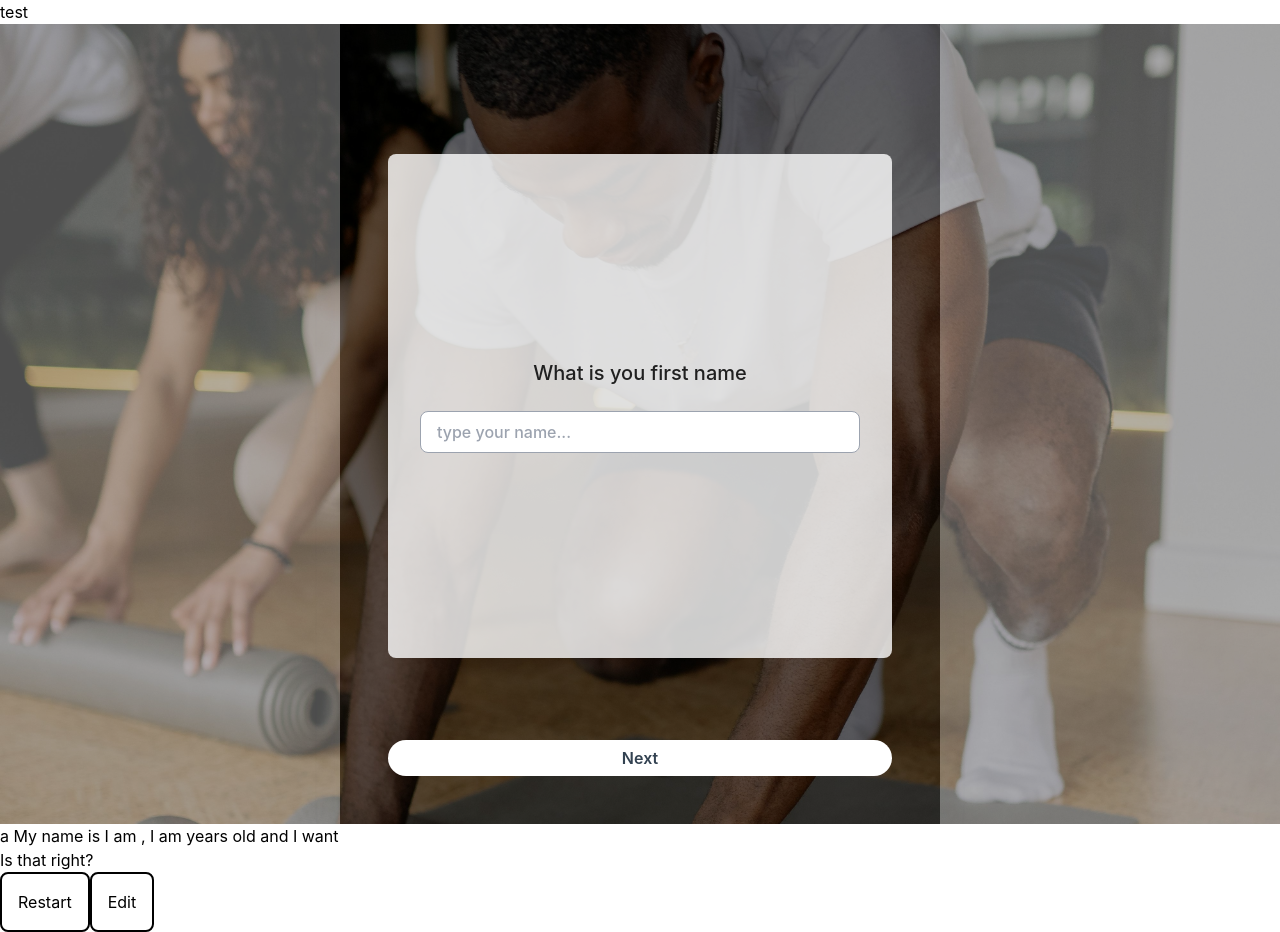
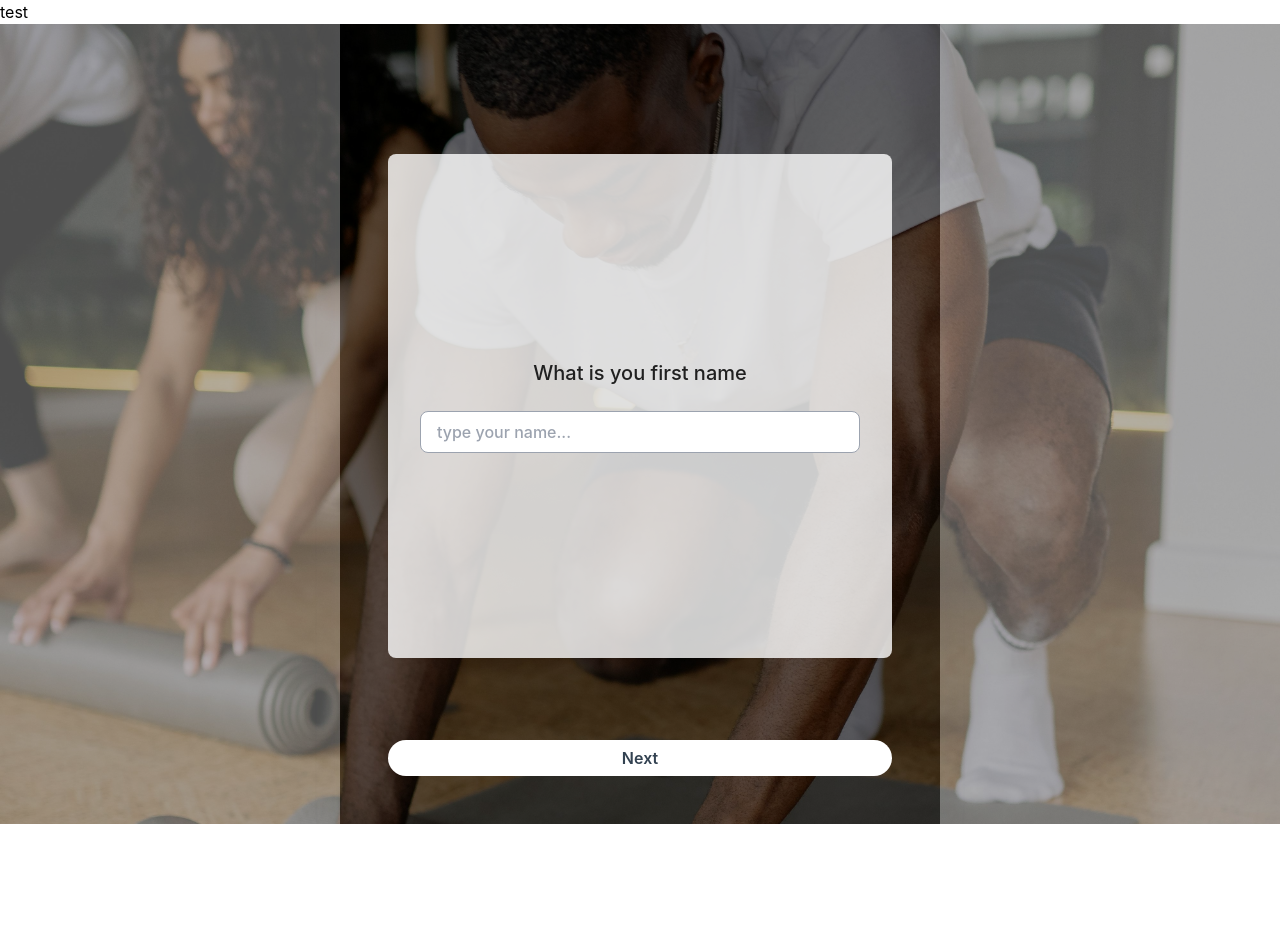
Before and after one commit to Braulin96/ProductFinder, a React (Create React App) app: page /questions in a window 1280 px wide. After the commit the page ends 824 px from the top, so only its background shows below. Built offline with nearby package versions, Linux system fonts and the light colour scheme.

Commit message:
rename Home to Landing

```diff
--- a/src/index.js
+++ b/src/index.js
@@ -2,7 +2,7 @@ import React from "react";
 import ReactDOM from "react-dom/client";
 import "./index.css";
 import App from "./App";
-import Home from "pages/Home";
+import Landing from "pages/Landing";
 import Contact from "components/Contact";
 import UserData from "pages/UserData";
 import ErrorPage from "pages/ErrorPage";
@@ -18,7 +18,7 @@ const router = createBrowserRouter([
     children: [
       {
         path: "/",
-        element: <Home />,
+        element: <Landing />,
       },
       {
         path: "/questions",
--- a/src/pages/Home.js
+++ b/src/pages/Landing.js
@@ -37,7 +37,7 @@ const Module = ({ backgroundImage, description }) => {
   );
 };
 
-const Home = () => {
+const Landing = () => {
   return (
     <div className="my-auto h-full bg-tertiary-gray lg:py-32 md:py-24 sm:py-12 py-8 flex text-secondary-gray">
       <div className="max-w-7xl w-full h-full mx-auto flex my-auto">
@@ -70,4 +70,4 @@ const Home = () => {
     </div>
   );
 };
-export default Home;
+export default Landing;
--- a/src/pages/UserData.js
+++ b/src/pages/UserData.js
@@ -122,7 +122,7 @@ const UserData = () => {
   return (
     <div>
       <Onboarding elements={elements} />
-      <Dashboard/>
+      {/* <Dashboard/> */}
     </div>
   );
 };
```
